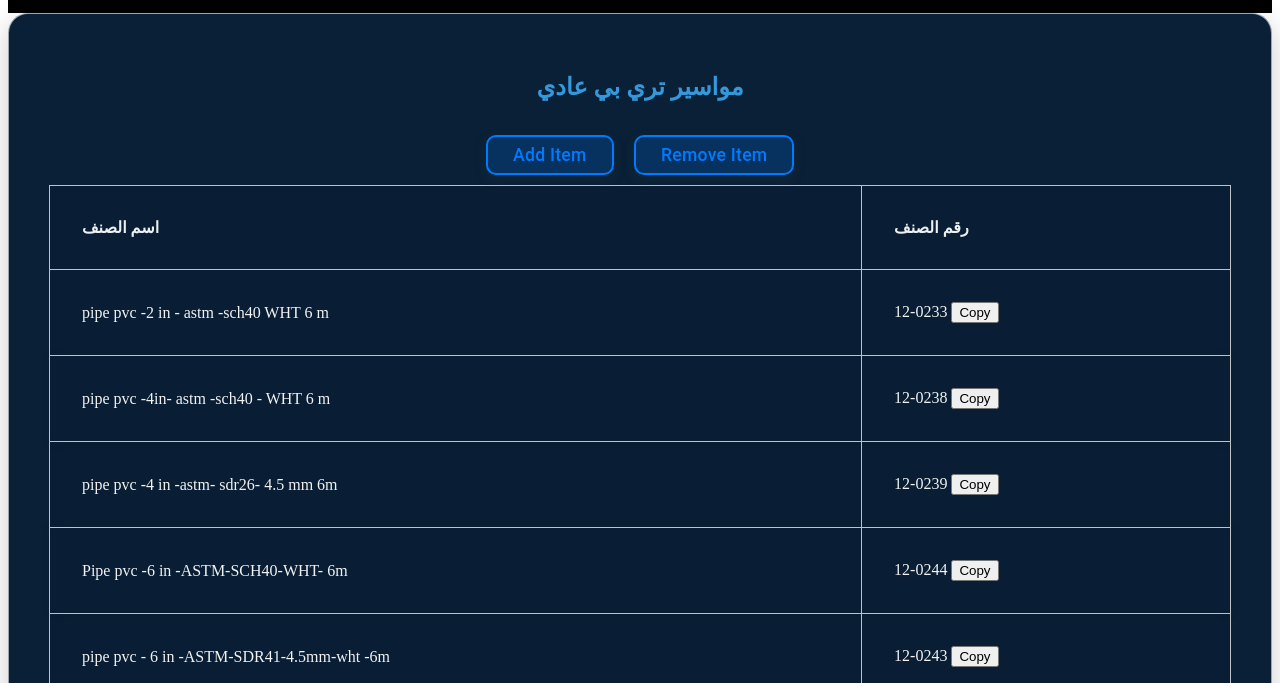
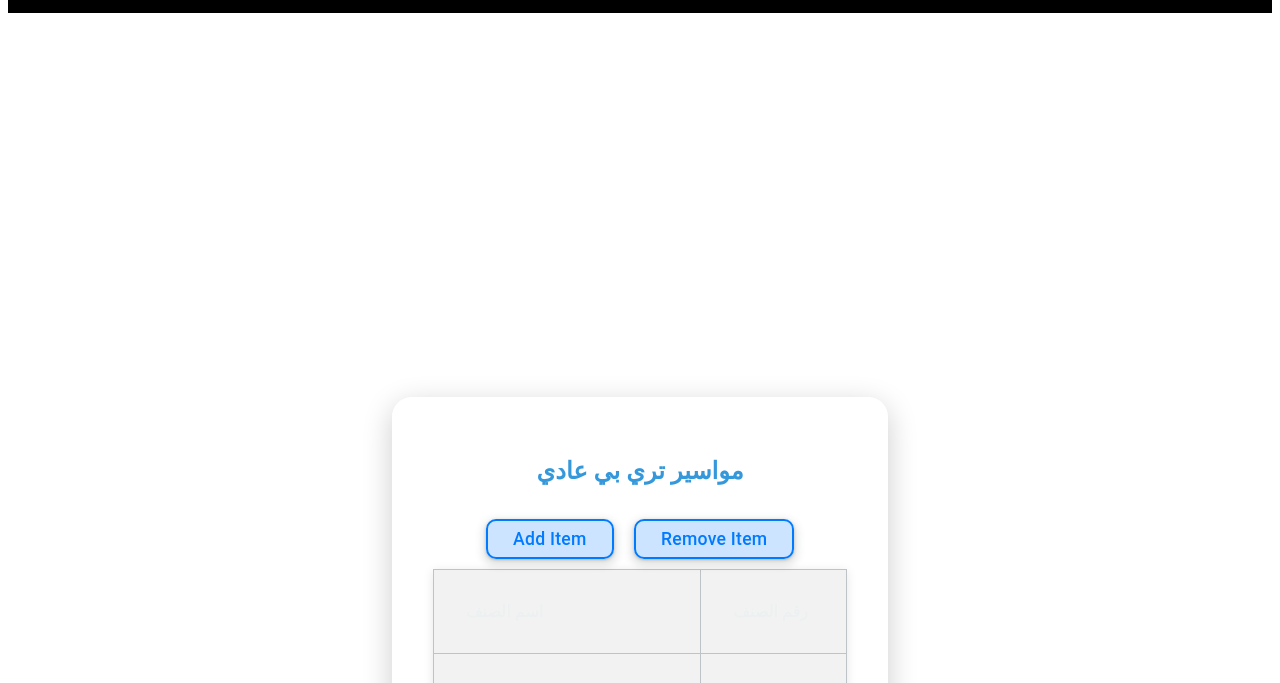
Before and after one commit to loody227/As-app, a website: page public/html/3p.html in a window 1280 px wide. Shown: the part 91-774 px from the top of the page. Drawn offline with Linux system fonts and the light colour scheme; files that its build step writes are made by us from their sources; no server answers.

Commit message:
change design table in center

```diff
--- a/public/css/style.css
+++ b/public/css/style.css
@@ -328,7 +328,7 @@ body {
 .btn-withname {
   /* background: rgba(255, 255, 255, 0.8); Semi-transparent white */
   color: rgb(69, 69, 69);
-  background-color: #092037;
+  /* background-color: #092037; */
 
   justify-content: center;
   margin: 0;
@@ -406,3 +406,27 @@ body {
   align-items: center;
   margin-top: 20px;
 }
+
+
+
+
+/* +++++++++++++++++++++++++++++++++ */
+
+.table-section {
+  margin: 24em;
+
+}
+
+.styled-table {
+  width: 100%;
+  border-collapse: collapse;
+  margin-bottom: 2em;
+  box-shadow: 0 2px 10px rgba(0, 0, 0, 0.1);
+}
+
+
+/* .tbh {
+  padding: 10px; /* تصغير حجم الخلايا */
+  border: 1px solid var(--table-border-color);
+  text-align: center; /* جعل النصوص في منتصف الخلايا */
+} */
```
